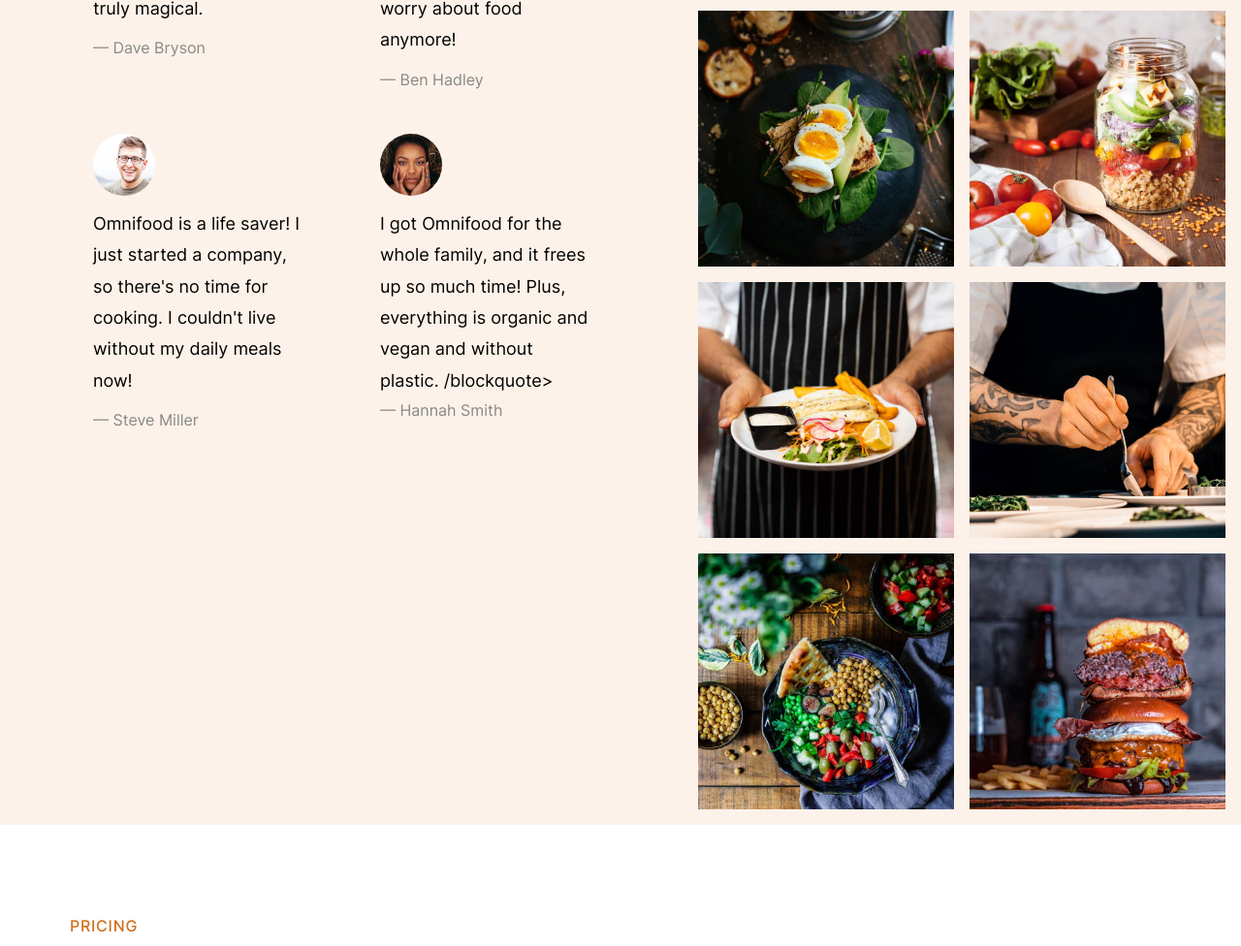
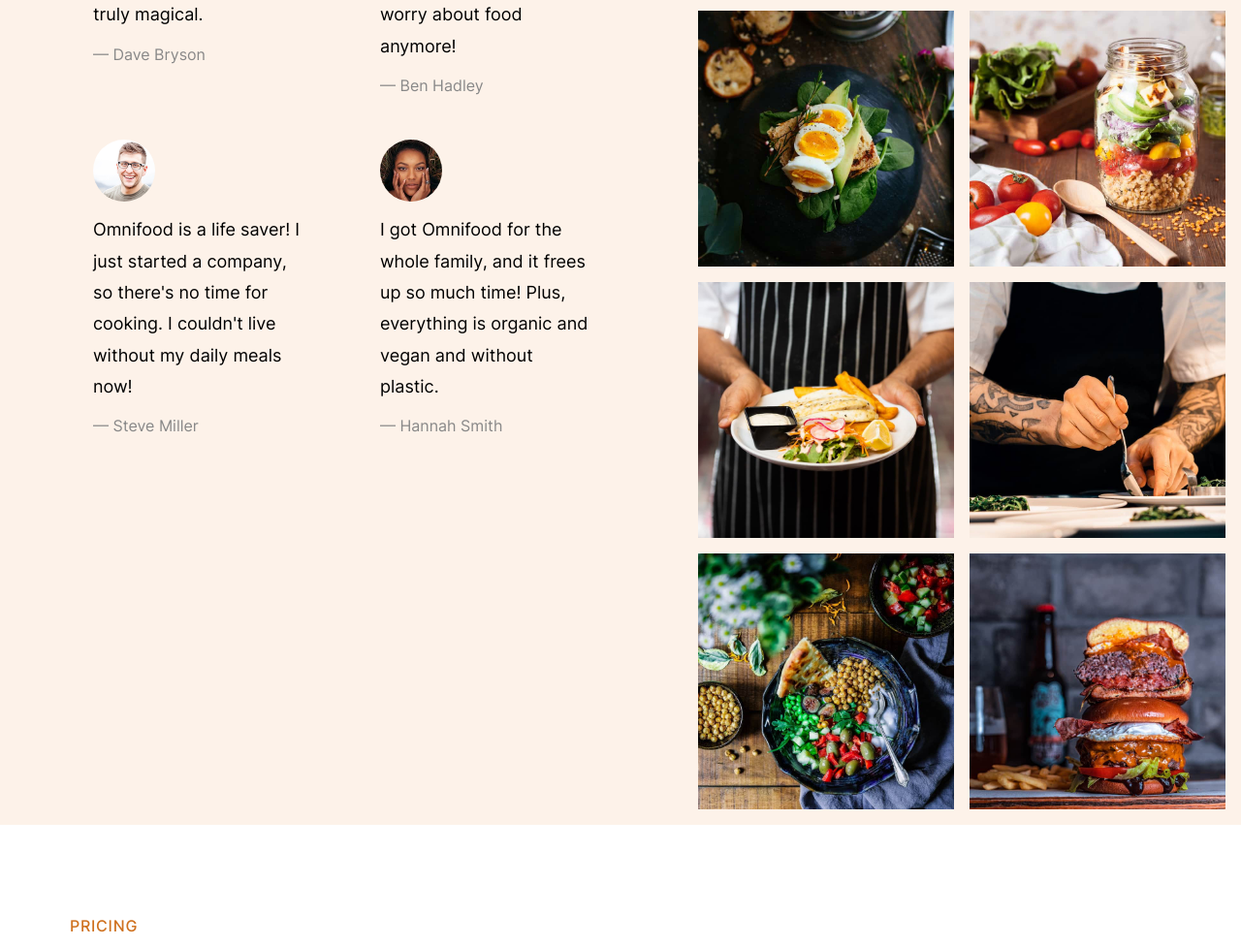
Before and after one commit to Emilija92/Omnifood, a website: page index.html in a window 1280 px wide. Shown: the part 4416-5392 px from the top of the page at 97% size. Drawn offline with nearby package versions, Linux system fonts and the light colour scheme; some packages are replaced by stand-ins of ours; a script that the page names is missing; files whose address does not match are found by name.

Commit message:
fix idnex

```diff
--- a/index.html
+++ b/index.html
@@ -178,7 +178,7 @@
                 </figure>
                 <figure class="testimonial">
                     <img class="testimonial-img" src="assets/img/customers/hannah.jpg" alt="Photo of customer">
-                    <blockquote class="testimonial-text">I got Omnifood for the whole family, and it frees up so much time! Plus, everything is organic and vegan and without plastic. /blockquote>
+                    <blockquote class="testimonial-text">I got Omnifood for the whole family, and it frees up so much time! Plus, everything is organic and vegan and without plastic. </blockquote>
                     <p class="testimonial-name">&mdash; Hannah Smith</p>
                 </figure>
             </div>
@@ -326,7 +326,6 @@
                     <div class="cta-img-box" role="img" aria-label="Woman enjoing food"></div>
                 </div>
             </div>
-            </div>
         </section>
     </main>
 
```
